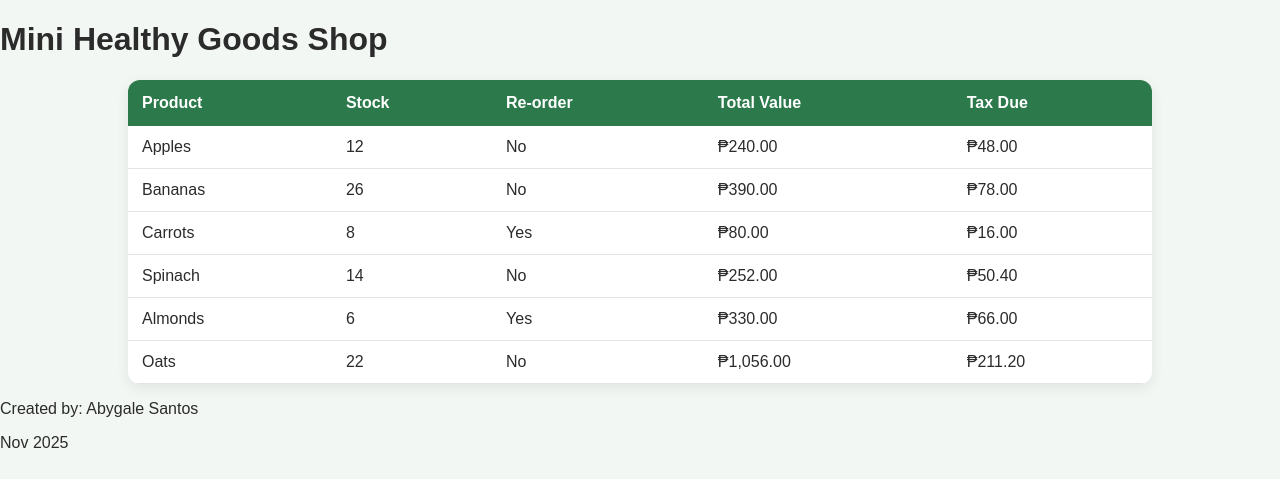
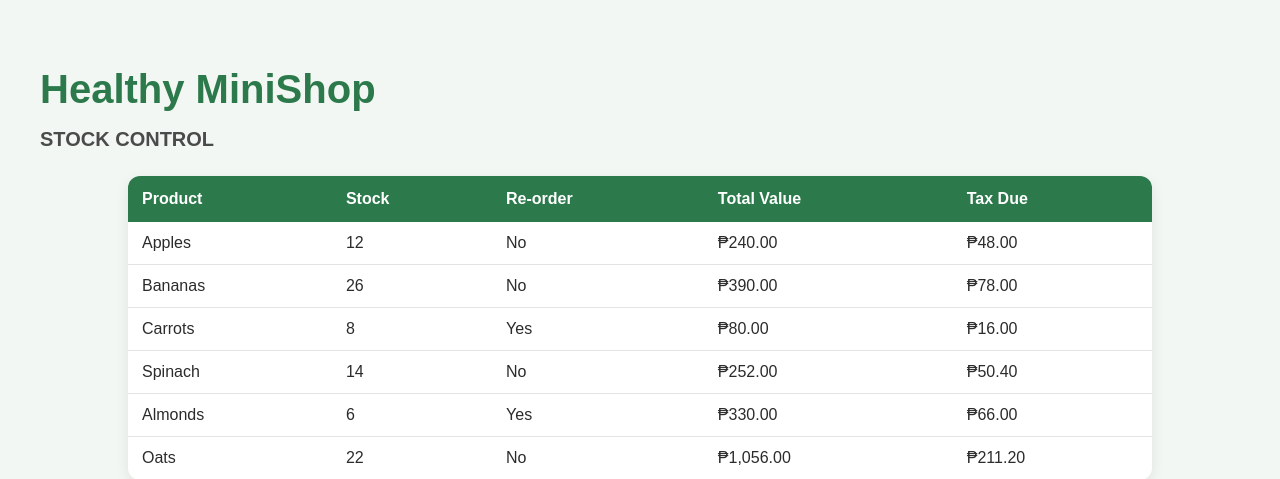
Before and after one commit to abygalersantos06-maker/Mini-Shop, a PHP site: page /function.php in a window 1280 px wide. Shown: the top 479 px of the page. Run offline with PHP 8.4, Linux system fonts and the light colour scheme.

Commit message:
Update header.php

```diff
--- a/includes/header.php
+++ b/includes/header.php
@@ -3,9 +3,12 @@
 <head>
     <meta charset="UTF-8">
     <meta name="viewport" content="width=device-width, initial-scale=1.0">
-    <title>Mini Food Shop</title>
+    <title>Healthy MiniShop – Stock Control</title>
     <link rel="stylesheet" href="css/styles.css">
 </head>
 
 <body>
-    <h1>Mini Healthy Goods Shop</h1>
+    <header class="main-header">
+        <h1 class="title">Healthy MiniShop</h1>
+        <h2 class="subtitle">STOCK CONTROL</h2>
+    </header>
```
